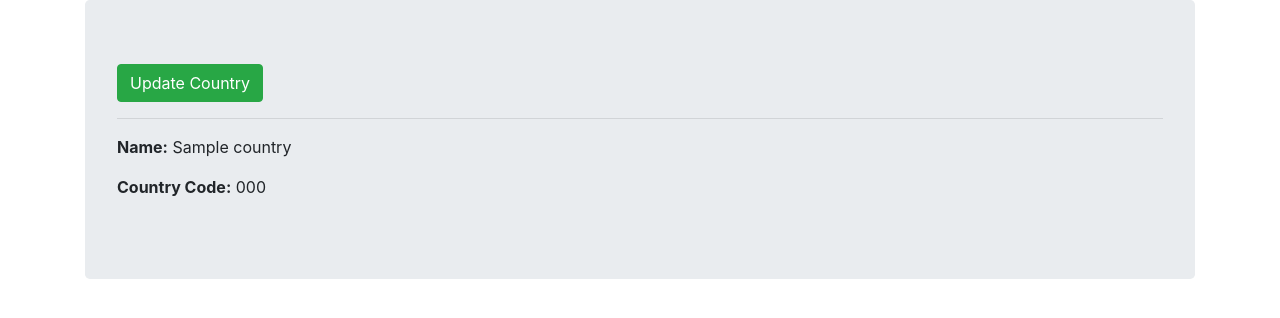
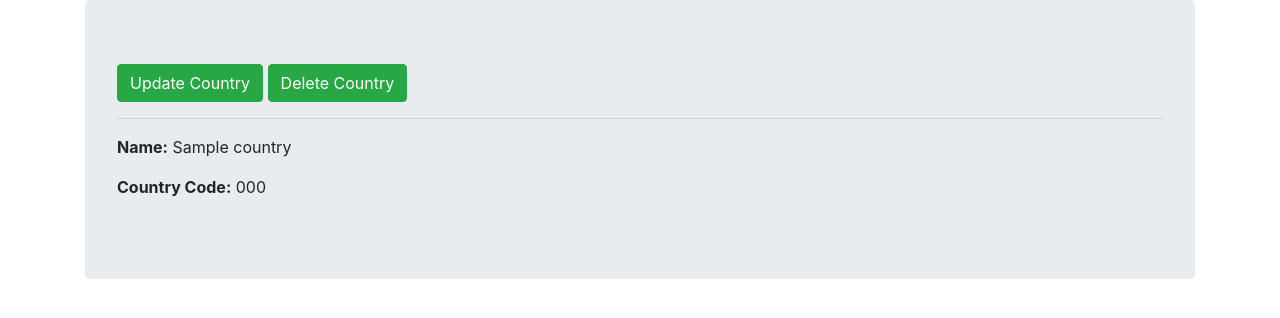
Before and after one commit to DanielGyure/TravelProject, a Django app: page /countries/1 in a window 1280 px wide. Shown: the part 56-374 px from the top of the page. Run offline with Django 4.2, Linux system fonts and the light colour scheme; tables that the repository leaves empty hold one stand-in row (values such as "Sample post"); some libraries are stand-ins or nearby versions.

Commit message:
Added Delete View for Country

```diff
--- a/TravelProject/TravelProject/urls.py
+++ b/TravelProject/TravelProject/urls.py
@@ -18,7 +18,7 @@ from django.urls import path
 from viewer.views import (
     WelcomeView, TravelListView, TravelDetailView, CreateTravelView,
     UpdateTravelView, DeleteTravel, CountryListView, CountryDetailView, CreateCountryView,
-    UpdateCountryView
+    UpdateCountryView, DeleteCountry
 )
 
 urlpatterns = [
@@ -33,4 +33,5 @@ urlpatterns = [
     path('countries/<int:pk>', CountryDetailView.as_view(), name='country_detail'),
     path('countries/create', CreateCountryView.as_view(), name='create_country'),
     path('countries/<int:pk>/update', UpdateCountryView.as_view(), name='update_country'),
+    path('countries/<int:pk>/delete', DeleteCountry.as_view(), name="delete_country"),
 ]
--- a/TravelProject/viewer/templates/country_detail.html
+++ b/TravelProject/viewer/templates/country_detail.html
@@ -3,6 +3,7 @@
 {% block content %}
 
 <a href="{% url 'update_country' country.id %}" class="btn btn-success">Update Country</a>
+<a href="{% url 'delete_country' country.id %}" class="btn btn-success">Delete Country</a>
 
 <hr>
 
--- a/TravelProject/viewer/views.py
+++ b/TravelProject/viewer/views.py
@@ -60,3 +60,9 @@ class UpdateCountryView(UpdateView):
     fields = '__all__'
     success_url = reverse_lazy('countries')
     context_object_name = 'country'
+
+class DeleteCountry(DeleteView):
+    template_name = 'delete_country.html'
+    model = Country
+    context_object_name = 'country'
+    success_url = reverse_lazy('countries')
```
Also changed, not shown: TravelProject/viewer/templates/delete_country.html (added, +15 -0 lines).
